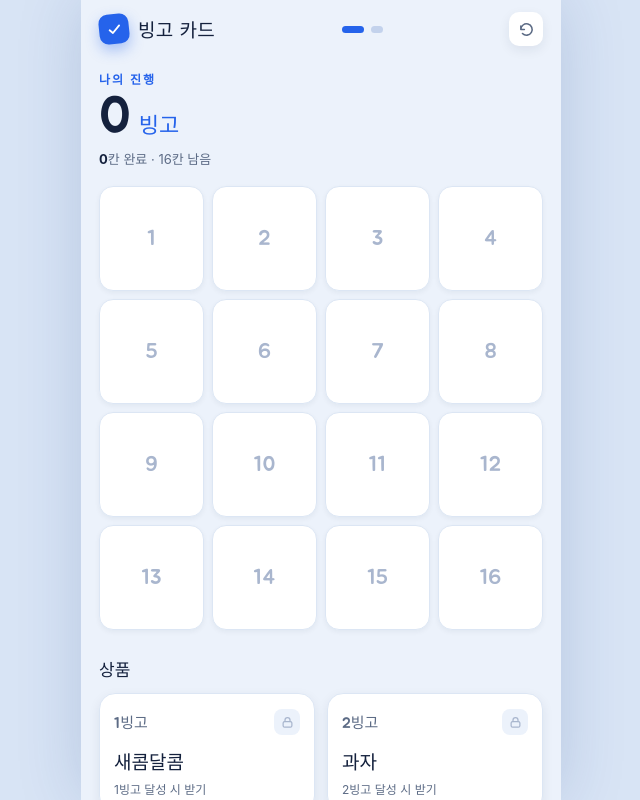
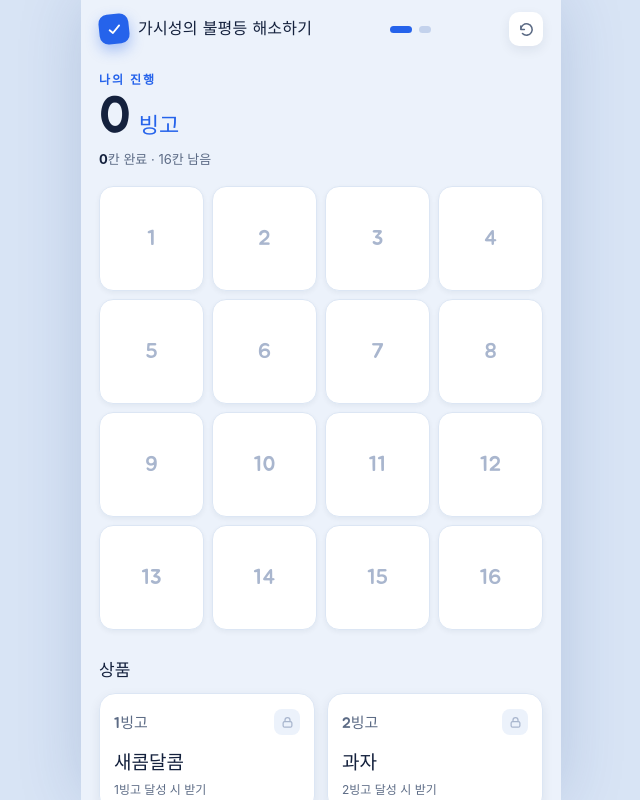
Before and after one commit to kwonty3355-code/Bingo, a plain HTML site: page index.html in a window 1280 px wide. Shown: the whole page, without its empty margins (319-959 px from the left). Drawn offline with Linux system fonts and the light colour scheme.

Commit message:
Add files via upload

```diff
--- a/index.html
+++ b/index.html
@@ -3,14 +3,14 @@
 <head>
 <meta charset="UTF-8" />
 <meta name="viewport" content="width=device-width, initial-scale=1.0, viewport-fit=cover, maximum-scale=1.0, user-scalable=no" />
-<title>빙고 카드</title>
+<title>가시성의 불평등 해소하기</title>
 
 <!-- PWA -->
 <meta name="theme-color" content="#2563EB" />
 <meta name="apple-mobile-web-app-capable" content="yes" />
 <meta name="mobile-web-app-capable" content="yes" />
 <meta name="apple-mobile-web-app-status-bar-style" content="default" />
-<meta name="apple-mobile-web-app-title" content="빙고 카드" />
+<meta name="apple-mobile-web-app-title" content="불평등 해소하기" />
 <link rel="manifest" href="manifest.json" />
 <link rel="apple-touch-icon" href="icon-192.png" />
 
@@ -74,18 +74,18 @@
     background:var(--paper);
     z-index:20;
   }
-  .brand{ display:flex; align-items:center; gap:9px; }
+  .brand{ display:flex; align-items:center; gap:9px; min-width:0; }
   .brand .mark{
-    width:30px; height:30px; border-radius:9px;
+    width:30px; height:30px; border-radius:9px; flex-shrink:0;
     background:var(--blue); color:#fff;
     display:grid; place-items:center;
     box-shadow:0 6px 14px rgba(37,99,235,.35);
     transform:rotate(-6deg);
   }
   .brand .mark svg{ width:17px; height:17px; }
-  .brand .name{ font-family:var(--display); font-size:19px; letter-spacing:.3px; }
+  .brand .name{ font-family:var(--display); font-size:16px; line-height:1.15; letter-spacing:.2px; min-width:0; }
 
-  .dots{ display:flex; gap:7px; }
+  .dots{ display:flex; gap:7px; flex-shrink:0; }
   .dot{
     width:7px; height:7px; border-radius:99px; background:#C3D2EC;
     transition:width .3s ease, background .3s ease; cursor:pointer;
@@ -93,7 +93,7 @@
   .dot.active{ width:22px; background:var(--blue); }
 
   .reset-btn{
-    width:34px; height:34px; border-radius:10px;
+    width:34px; height:34px; border-radius:10px; flex-shrink:0;
     display:grid; place-items:center; color:var(--ink-soft);
     background:var(--surface); box-shadow:var(--shadow-sm);
   }
@@ -324,7 +324,7 @@
         <span class="mark" aria-hidden="true">
           <svg viewBox="0 0 24 24" fill="none"><path d="M5 12.5l4.2 4.2L19 7" stroke="currentColor" stroke-width="2.6" stroke-linecap="round" stroke-linejoin="round"/></svg>
         </span>
-        <span class="name">빙고 카드</span>
+        <span class="name">가시성의 불평등 해소하기</span>
       </div>
       <div class="dots" role="tablist" aria-label="화면 전환">
         <button class="dot active" data-page="0" role="tab" aria-label="빙고판"></button>
```
Also changed, not shown: manifest.json.
